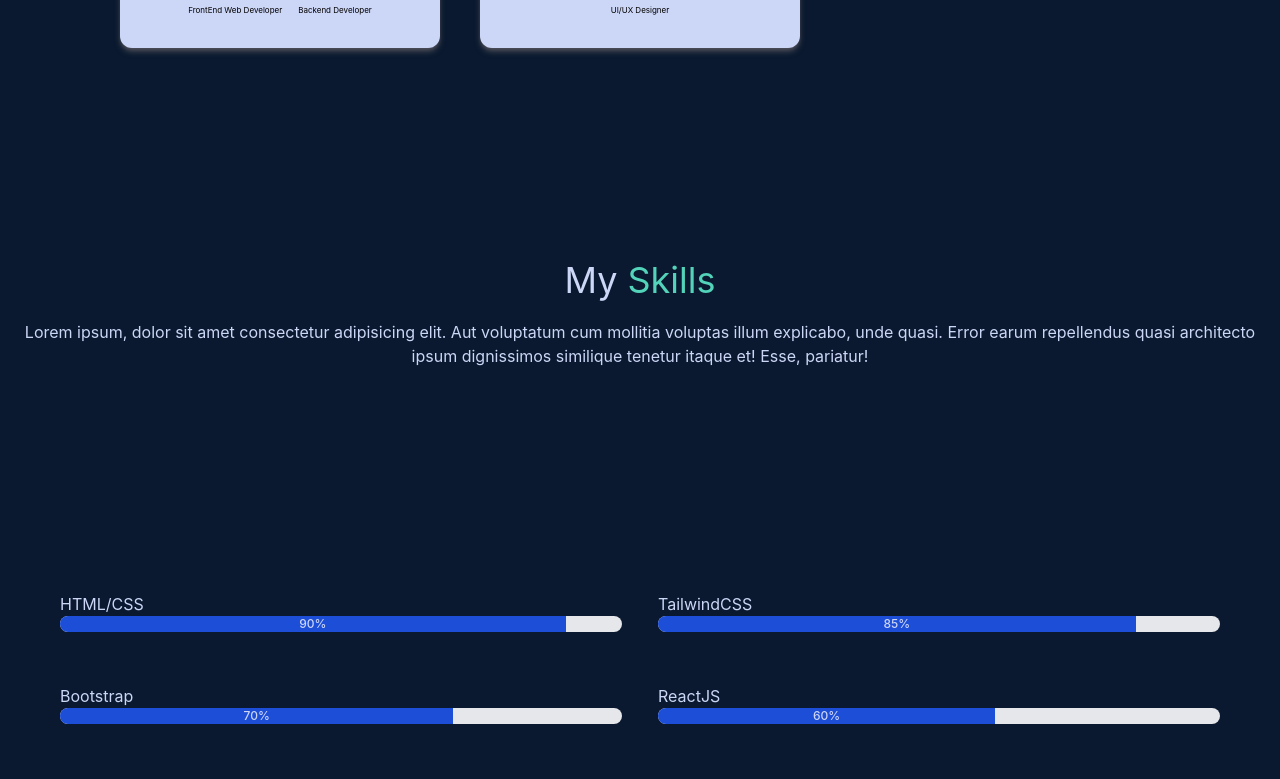
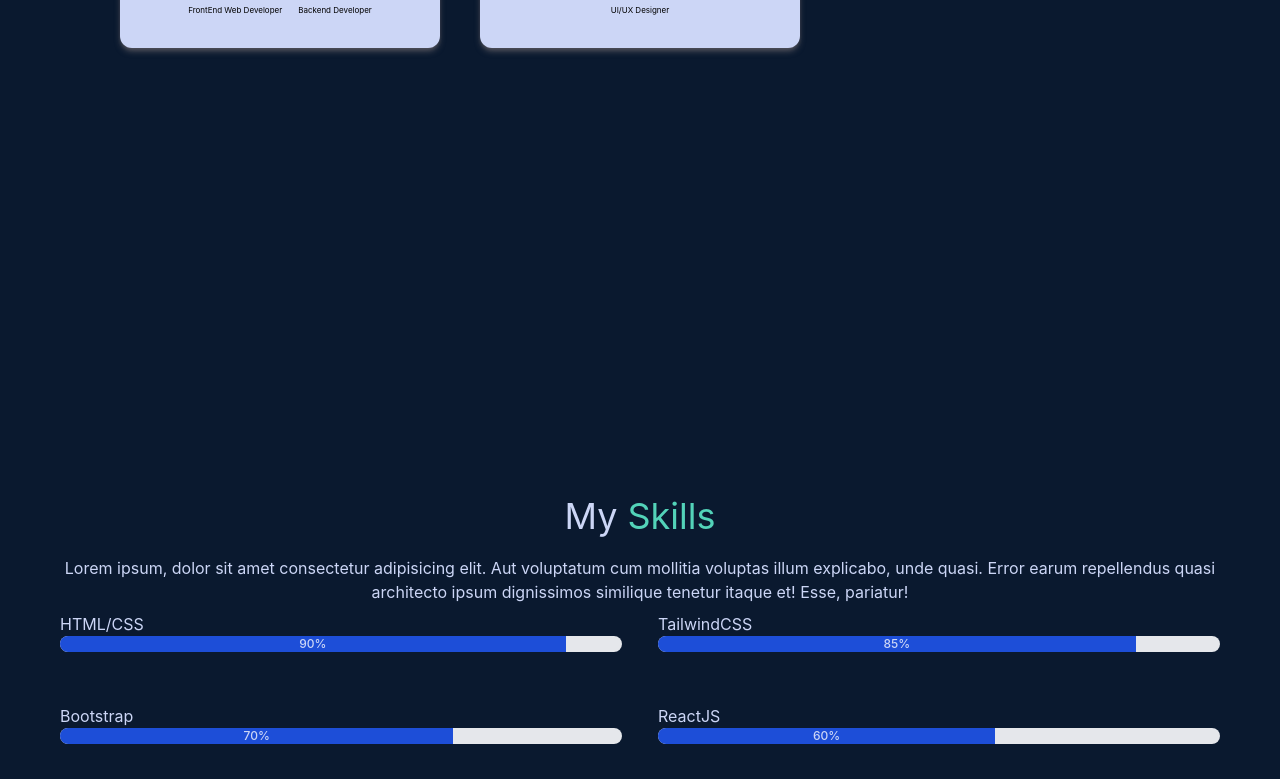
Before and after one commit to KevinAdiwiguna/my-third-profile-website, a React (Create React App) app: page / in a window 1280 px wide. Shown: the part 2560-3339 px from the top of the page. Built offline with nearby package versions, Linux system fonts and the light colour scheme.

Commit message:
change: responsive

```diff
--- a/src/Components/Skills/Molecule/Title.jsx
+++ b/src/Components/Skills/Molecule/Title.jsx
@@ -2,7 +2,7 @@
 
 export const Title = () => {
     return (
-        <div className='text-primary text-center'>
+        <div className='text-primary text-center md:mx-10'>
             <p className='text-4xl my-5'>My <span className='text-secondary'>Skills</span></p>
             <p>Lorem ipsum, dolor sit amet consectetur adipisicing elit. Aut voluptatum cum mollitia voluptas illum explicabo, unde quasi. Error earum repellendus quasi architecto ipsum dignissimos similique tenetur itaque et! Esse, pariatur!</p>
         </div>
--- a/src/Components/Skills/Skills.jsx
+++ b/src/Components/Skills/Skills.jsx
@@ -38,7 +38,7 @@
   ]
 
   return (
-    <div className='mx-5 mt-10  min-h-screen grid justify-center items-center'>
+    <div className='mx-5 mt-10  min-h-screen md:min-h-fit grid justify-center items-center md:my-96'>
       <Title />
       <SkillsBar data={dataBar}/>
     </div>
```
